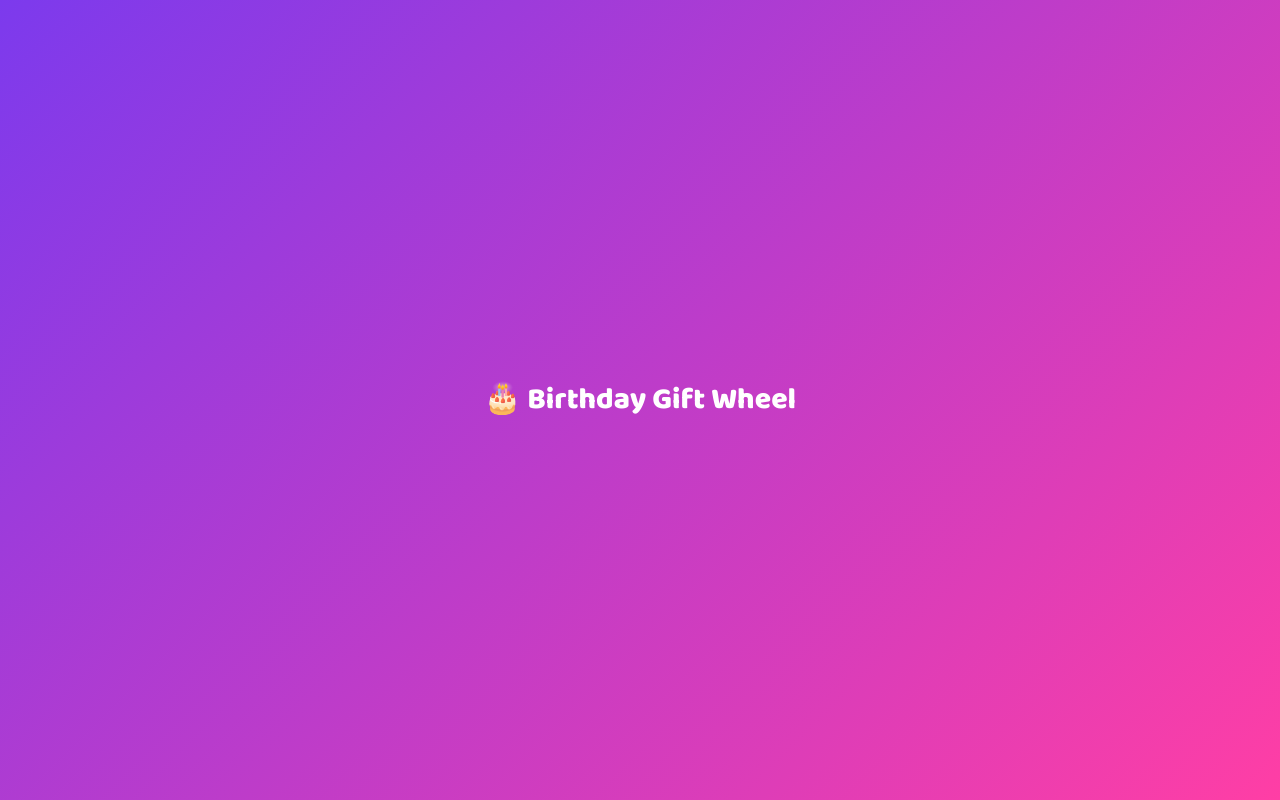
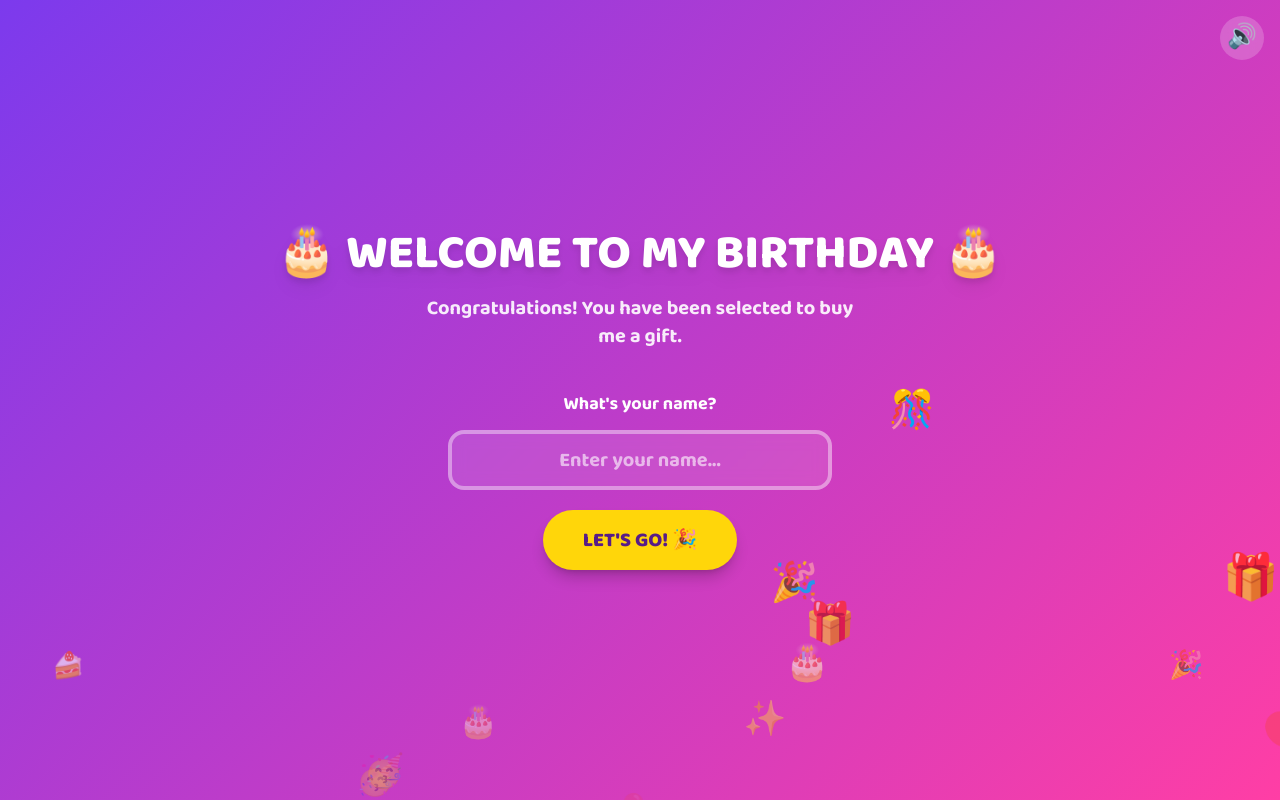
Before and after one commit to xdriveuae-gif/birthday, a React (Vite) app in the folder client/: page / in a window 1280 px wide. Built offline with nearby package versions, Linux system fonts and the light colour scheme.

Commit message:
Add landing page with name entry and floating background

```diff
--- a/client/src/App.jsx
+++ b/client/src/App.jsx
@@ -1,7 +1,15 @@
+import { Routes, Route } from 'react-router-dom';
+import { AppProvider } from './state/AppContext.jsx';
+import { SoundToggle } from './components/SoundToggle.jsx';
+import Landing from './pages/Landing.jsx';
+
 export default function App() {
   return (
-    <div className="flex min-h-screen items-center justify-center text-white">
-      <h1 className="font-display text-3xl font-extrabold">🎂 Birthday Gift Wheel</h1>
-    </div>
+    <AppProvider>
+      <SoundToggle />
+      <Routes>
+        <Route path="/" element={<Landing />} />
+      </Routes>
+    </AppProvider>
   );
 }
--- /dev/null
+++ b/client/src/components/FloatingBirthdayBits.jsx
@@ -0,0 +1,39 @@
+import { motion } from 'framer-motion';
+import { useReducedMotion } from '../lib/useReducedMotion.js';
+
+const EMOJIS = ['🎈', '🎉', '🎂', '✨', '🎁', '🥳', '🍰', '🎊'];
+
+function randomBetween(min, max) {
+  return min + Math.random() * (max - min);
+}
+
+export function FloatingBirthdayBits({ count = 14 }) {
+  const reducedMotion = useReducedMotion();
+  if (reducedMotion) return null;
+
+  const bits = Array.from({ length: count }, (_, i) => ({
+    id: i,
+    emoji: EMOJIS[i % EMOJIS.length],
+    left: randomBetween(0, 100),
+    size: randomBetween(1.5, 3),
+    duration: randomBetween(10, 20),
+    delay: randomBetween(0, 6),
+  }));
+
+  return (
+    <div aria-hidden="true" className="pointer-events-none fixed inset-0 overflow-hidden">
+      {bits.map((bit) => (
+        <motion.span
+          key={bit.id}
+          className="absolute select-none"
+          style={{ left: `${bit.left}%`, fontSize: `${bit.size}rem`, bottom: '-10%' }}
+          initial={{ y: 0, opacity: 0 }}
+          animate={{ y: '-120vh', opacity: [0, 1, 1, 0] }}
+          transition={{ duration: bit.duration, delay: bit.delay, repeat: Infinity, ease: 'linear' }}
+        >
+          {bit.emoji}
+        </motion.span>
+      ))}
+    </div>
+  );
+}
--- /dev/null
+++ b/client/src/pages/Landing.jsx
@@ -0,0 +1,86 @@
+import { useState } from 'react';
+import { motion } from 'framer-motion';
+import { useNavigate } from 'react-router-dom';
+import { useAppContext } from '../state/AppContext.jsx';
+import { FloatingBirthdayBits } from '../components/FloatingBirthdayBits.jsx';
+import { playClick } from '../lib/sound.js';
+
+export default function Landing() {
+  const { name, setName } = useAppContext();
+  const [error, setError] = useState('');
+  const navigate = useNavigate();
+
+  function handleSubmit(e) {
+    e.preventDefault();
+    const trimmed = name.trim();
+    if (!trimmed) {
+      setError('Come on, everyone has a name 😏');
+      return;
+    }
+    if (trimmed.length > 50) {
+      setError("That's not a name, that's a novel 📖");
+      return;
+    }
+    setError('');
+    setName(trimmed);
+    playClick();
+    navigate('/wheel');
+  }
+
+  return (
+    <div className="relative flex min-h-screen flex-col items-center justify-center overflow-hidden px-6 py-12 text-center text-white">
+      <FloatingBirthdayBits />
+      <motion.h1
+        initial={{ opacity: 0, y: -30, scale: 0.8 }}
+        animate={{ opacity: 1, y: 0, scale: 1 }}
+        transition={{ type: 'spring', stiffness: 200, damping: 14 }}
+        className="font-display text-4xl font-extrabold drop-shadow-lg sm:text-5xl"
+      >
+        🎂 WELCOME TO MY BIRTHDAY 🎂
+      </motion.h1>
+
+      <motion.p
+        initial={{ opacity: 0, y: 20 }}
+        animate={{ opacity: 1, y: 0 }}
+        transition={{ delay: 0.3, duration: 0.5 }}
+        className="mt-4 max-w-md text-lg font-semibold text-white/90 sm:text-xl"
+      >
+        Congratulations! You have been selected to buy me a gift.
+      </motion.p>
+
+      <motion.form
+        onSubmit={handleSubmit}
+        initial={{ opacity: 0, y: 20 }}
+        animate={{ opacity: 1, y: 0 }}
+        transition={{ delay: 0.55, duration: 0.5 }}
+        className="mt-10 flex w-full max-w-sm flex-col items-center gap-3"
+      >
+        <label htmlFor="name" className="text-lg font-bold">
+          What's your name?
+        </label>
+        <input
+          id="name"
+          type="text"
+          value={name}
+          onChange={(e) => setName(e.target.value)}
+          placeholder="Enter your name..."
+          maxLength={50}
+          className="w-full rounded-2xl border-4 border-white/40 bg-white/10 px-5 py-3 text-center text-xl font-semibold text-white placeholder-white/60 outline-none backdrop-blur focus:border-white"
+        />
+        {error && (
+          <p role="alert" className="font-semibold text-yellow-200">
+            {error}
+          </p>
+        )}
+        <motion.button
+          type="submit"
+          whileHover={{ scale: 1.05 }}
+          whileTap={{ scale: 0.92 }}
+          className="mt-2 rounded-full bg-party-yellow px-10 py-4 text-xl font-extrabold text-purple-900 shadow-lg shadow-black/20 transition"
+        >
+          LET'S GO! 🎉
+        </motion.button>
+      </motion.form>
+    </div>
+  );
+}
```
